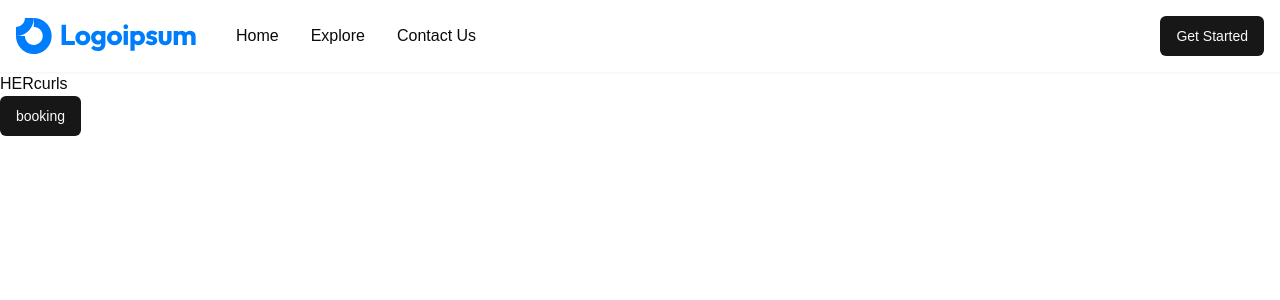
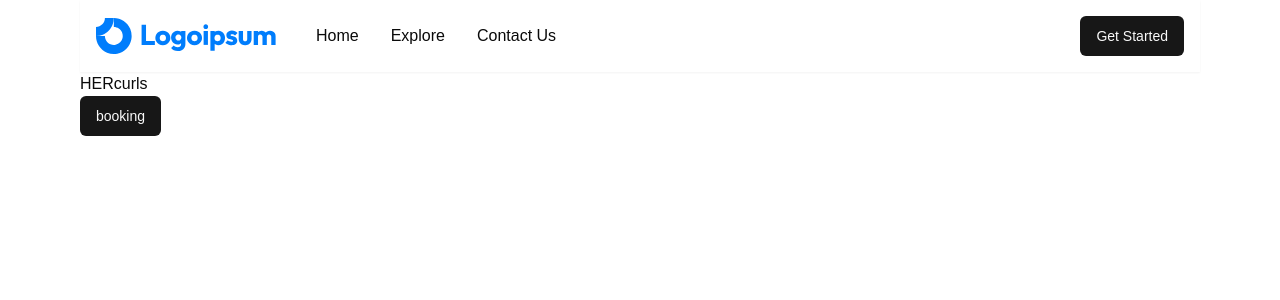
Before and after one commit to mattyricks/curls-temp, a Next.js app: page / in a window 1280 px wide. Shown: the top 300 px of the page. Built offline with nearby package versions, Linux system fonts and the light colour scheme.

Commit message:
config navigation routing via next/link

```diff
--- a/app/_components/Header.jsx
+++ b/app/_components/Header.jsx
@@ -1,5 +1,6 @@
 import { Button } from '@/components/ui/button'
 import Image from 'next/image'
+import Link from 'next/link'
 import React from 'react'
 
 function Header() {
@@ -15,7 +16,7 @@ function Header() {
             path: '/explore'
         },
         {
-            id: 1,
+            id: 3,
             name: 'Contact Us',
             path: '/contact'
         },
@@ -27,7 +28,9 @@ function Header() {
 
             <ul className='md:flex gap-8 hidden' >
                 {Menu.map((item, index) => (
-                    <li>{item.name}</li>
+                    <Link href={item.path}>
+                        <li className='hover:text-primary cursor-pointer hover:scale-105 transition-all ease-in-out'>{item.name}</li>
+                    </Link>
                 ))}
             </ul>
 
--- a/app/layout.js
+++ b/app/layout.js
@@ -24,7 +24,7 @@ export default function RootLayout({ children }) {
       <body
         className={`${geistSans.variable} ${geistMono.variable} antialiased`}
       >
-        <div>
+        <div className="md:px-20">
           {<Header/>}
           {children}
         </div>
```
